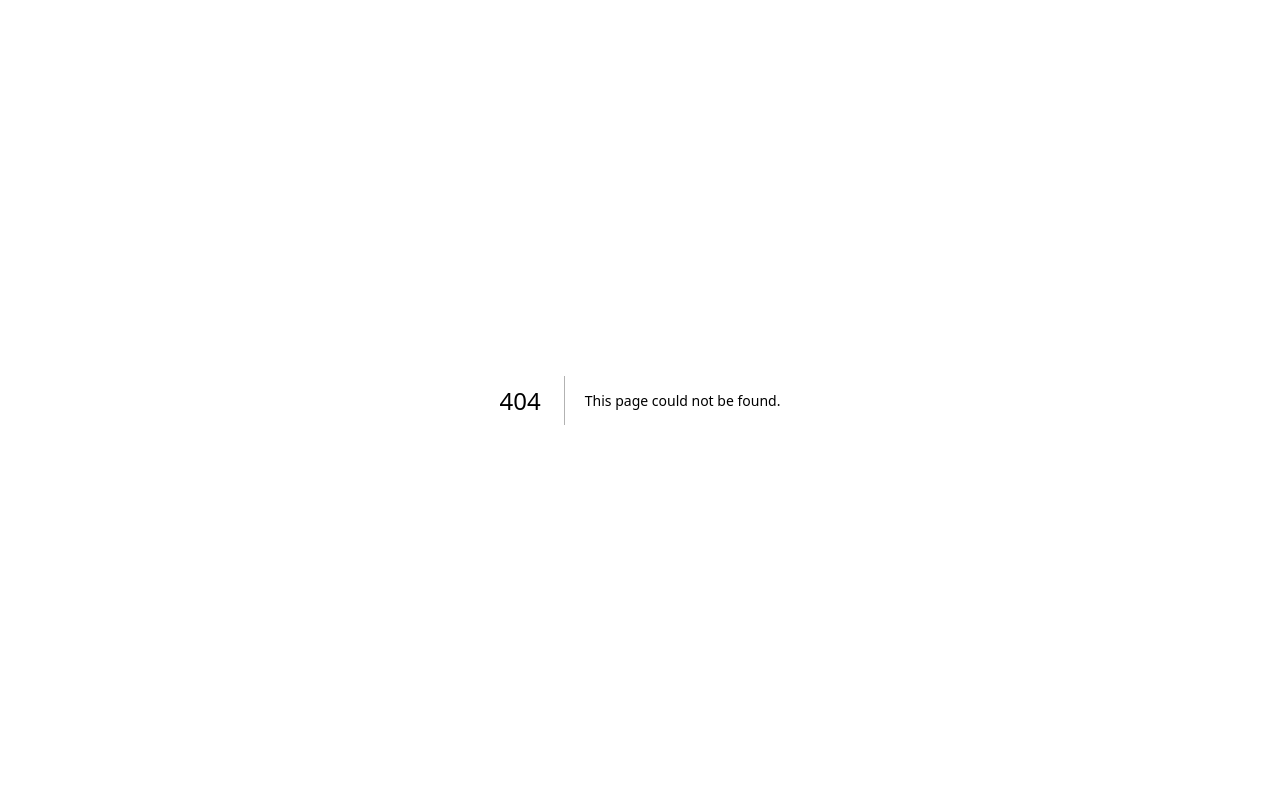
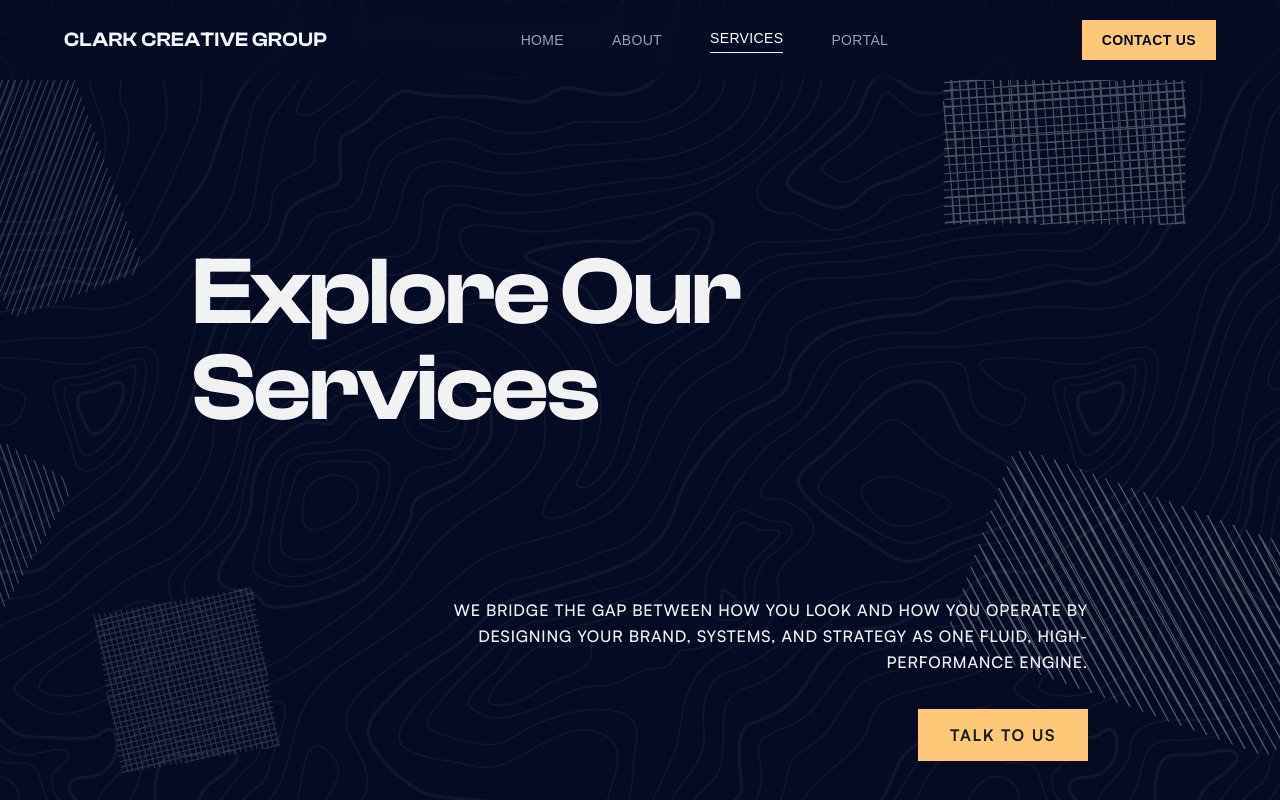
Before and after one commit to MonyVannn/clark-creative-group-website, a Next.js app: page /services in a window 1280 px wide. Before the commit this address had no page. Shown: the top 800 px of the page. Built offline with nearby package versions, Linux system fonts and the light colour scheme.

Commit message:
Feature: add services page and hero section

```diff
--- /dev/null
+++ b/app/components/ShuffleCards.tsx
@@ -0,0 +1,134 @@
+import { motion } from "framer-motion";
+import { useRef, useState } from "react";
+import SpaceSketchModel from "./ui/CoreOverview/SpaceSketchModel";
+import StorySketchModel from "./ui/CoreOverview/StorySketchModel";
+import SystemSketchModel from "./ui/CoreOverview/SystemSketchModel";
+
+type ListOrderItem = "front" | "middle" | "back";
+
+const ShuffleCards = () => {
+  const [order, setOrder] = useState<ListOrderItem[]>([
+    "front",
+    "middle",
+    "back",
+  ]);
+
+  const handleShuffle = (direction: "left" | "right") => {
+    const orderCopy = [...order];
+    if (direction === "left") {
+      orderCopy.push(orderCopy.shift() as ListOrderItem);
+    } else {
+      orderCopy.unshift(orderCopy.pop() as ListOrderItem);
+    }
+    setOrder(orderCopy);
+  };
+
+  return (
+    <div className="grid place-content-center overflow-hidden px-8 py-24 text-slate-50">
+      <div className="relative mx-auto h-[450px] w-full max-w-[800px]">
+        <Card
+          Icon={SpaceSketchModel}
+          title="Space"
+          description="Your environment shapes everything."
+          handleShuffle={handleShuffle}
+          position={order[0]}
+        />
+        <Card
+          Icon={StorySketchModel}
+          title="Story"
+          description="The story you tell about your business is the business."
+          handleShuffle={handleShuffle}
+          position={order[1]}
+        />
+        <Card
+          Icon={SystemSketchModel}
+          title="System"
+          description="Business systems multiply your best work."
+          handleShuffle={handleShuffle}
+          position={order[2]}
+        />
+      </div>
+    </div>
+  );
+};
+
+interface CardProps {
+  handleShuffle: (direction: "left" | "right") => void;
+  title: string;
+  description: string;
+  position: ListOrderItem;
+  Icon: React.ElementType;
+}
+
+const Card = ({
+  handleShuffle,
+  title,
+  description,
+  position,
+  Icon,
+}: CardProps) => {
+  const mousePosRef = useRef(0);
+
+  const onDragStart = (e: MouseEvent) => {
+    mousePosRef.current = e.clientX;
+  };
+
+  const onDragEnd = (e: MouseEvent) => {
+    const diff = mousePosRef.current - e.clientX;
+
+    if (diff > 150) {
+      handleShuffle("left");
+    } else if (diff < -150) {
+      handleShuffle("right");
+    }
+
+    mousePosRef.current = 0;
+  };
+
+  const x =
+    position === "front" ? "0%" : position === "middle" ? "-55%" : "55%";
+  const rotateZ =
+    position === "front" ? "0deg" : position === "middle" ? "-10deg" : "10deg";
+  const zIndex = position === "front" ? "2" : position === "middle" ? "1" : "0";
+
+  const draggable = position === "front";
+
+  return (
+    <motion.div
+      style={{
+        zIndex,
+        transformOrigin: "center center",
+      }}
+      animate={{ rotate: rotateZ, x }}
+      drag
+      dragElastic={0.35}
+      dragListener={draggable}
+      dragConstraints={{
+        top: 0,
+        left: 0,
+        right: 0,
+        bottom: 0,
+      }}
+      onDragStart={onDragStart}
+      onDragEnd={onDragEnd}
+      transition={{
+        duration: 0.35,
+      }}
+      className={`absolute inset-0 m-auto flex flex-col h-[450px] w-[350px] select-none items-center justify-center space-y-6 border-2 border-[#f2f2f2] bg-[#040b22]/70 p-6 shadow-xl backdrop-blur-md ${
+        draggable ? "cursor-grab active:cursor-grabbing" : ""
+      }`}
+    >
+      <div className="h-56 w-56 pointer-events-none mb-2">
+        <Icon className="w-full h-full" />
+      </div>
+      <h3 className="text-center text-3xl font-semibold text-slate-100 font-clash-display">
+        {title}
+      </h3>
+      <p className="text-center text-base text-slate-400 font-satoshi leading-relaxed">
+        {description}
+      </p>
+    </motion.div>
+  );
+};
+
+export default ShuffleCards;
--- a/app/components/aboutpage/AboutHeroSection.tsx
+++ b/app/components/aboutpage/AboutHeroSection.tsx
@@ -1,5 +1,6 @@
 "use client";
 
+import Link from "next/link";
 import RectangleSketch from "../ui/RectangleSketch";
 import SquareSketch from "../ui/SquareSketch";
 
@@ -33,13 +34,12 @@ export default function AboutHeroSection({
         </div>
 
         <div className="self-center md:self-end">
-          <a
-            href="#team"
-            onClick={onCtaClick}
-            className="cursor-pointer bg-[#ffc878] hover:bg-[#ffc878]/80 px-8 py-4 font-satoshi font-medium uppercase text-[#191919] tracking-widest transition-colors duration-300"
+          <Link
+            href="/contact"
+            className="cursor-pointer bg-[#ffc878] hover:bg-[#ffc878]/80 px-8 py-4 font-satoshi font-bold uppercase text-[#191919] tracking-widest transition-colors duration-300"
           >
-            Meet the Team
-          </a>
+            Talk To Us
+          </Link>
         </div>
       </div>
     </section>
--- a/app/components/header/Header.tsx
+++ b/app/components/header/Header.tsx
@@ -8,7 +8,7 @@ import { usePathname } from "next/navigation";
 const navLinks = [
   { href: "/", label: "HOME" },
   { href: "/about", label: "ABOUT" },
-  { href: "#", label: "SERVICES" },
+  { href: "/services", label: "SERVICES" },
   { href: "#", label: "PORTAL" },
 ];
 
--- /dev/null
+++ b/app/components/servicespage/ServicesHeroSection.tsx
@@ -0,0 +1,115 @@
+"use client";
+
+import Link from "next/link";
+import ShuffleCards from "../ShuffleCards";
+import RectangleSketch from "../ui/RectangleSketch";
+import SquareSketch from "../ui/SquareSketch";
+
+interface SketchConfig {
+  id: number;
+  type: "square" | "rectangle";
+  top: string;
+  left: string;
+  rotate: number;
+  opacity: number;
+  scale: number;
+}
+
+const FIXED_SKETCHES: SketchConfig[] = [
+  {
+    id: 1,
+    type: "square",
+    top: "10%",
+    left: "85%",
+    rotate: 45,
+    opacity: 0.35,
+    scale: 1.2,
+  },
+  {
+    id: 2,
+    type: "rectangle",
+    top: "15%",
+    left: "5%",
+    rotate: -20,
+    opacity: 0.25,
+    scale: 0.9,
+  },
+  {
+    id: 3,
+    type: "rectangle",
+    top: "75%",
+    left: "85%",
+    rotate: 110,
+    opacity: 0.4,
+    scale: 1.3,
+  },
+  {
+    id: 4,
+    type: "square",
+    top: "80%",
+    left: "10%",
+    rotate: 35,
+    opacity: 0.2,
+    scale: 0.8,
+  },
+  {
+    id: 5,
+    type: "rectangle",
+    top: "45%",
+    left: "-5%",
+    rotate: -60,
+    opacity: 0.3,
+    scale: 1.0,
+  },
+];
+
+export default function ServicesHeroSection() {
+  return (
+    <section className="relative flex min-h-screen flex-col items-center justify-center pt-32 pb-24 text-center ">
+      {/* Background Sketches */}
+      <div className="absolute inset-0 z-0 pointer-events-none ">
+        {FIXED_SKETCHES.map((sketch) => (
+          <div
+            key={sketch.id}
+            className="absolute w-64 h-64 md:w-96 md:h-96"
+            style={{
+              top: sketch.top,
+              left: sketch.left,
+              transform: `translate(-50%, -50%) rotate(${sketch.rotate}deg) scale(${sketch.scale})`,
+              opacity: sketch.opacity,
+            }}
+          >
+            {sketch.type === "square" ? (
+              <SquareSketch className="w-full h-full" />
+            ) : (
+              <RectangleSketch className="w-full h-full" />
+            )}
+          </div>
+        ))}
+      </div>
+
+      <div className="relative z-10 flex flex-col items-end justify-center">
+        <h1 className="font-clash-display text-center md:text-left text-5xl md:text-7xl lg:text-6xl xl:text-8xl font-semibold text-[#f2f2f2] max-w-3xl lg:max-w-4xl tracking-tight">
+          Explore Our Services
+        </h1>
+
+        <div className="font-satoshi text-center md:text-right font-medium uppercase text-[#f2f2f2] text-sm md:text-base leading-relaxed tracking-wider space-y-6 max-w-sm md:max-w-lg lg:max-w-2xl xl:max-w-2xl mt-20 md:mt-40 mb-12">
+          <p>
+            We bridge the gap between how you look and how you operate by
+            designing your brand, systems, and strategy as one fluid,
+            high-performance engine.
+          </p>
+        </div>
+
+        <div className="self-center md:self-end">
+          <Link
+            href="/contact"
+            className="cursor-pointer bg-[#ffc878] hover:bg-[#ffc878]/80 px-8 py-4 font-satoshi font-bold uppercase text-[#191919] tracking-widest transition-colors duration-300"
+          >
+            Talk To Us
+          </Link>
+        </div>
+      </div>
+    </section>
+  );
+}
--- /dev/null
+++ b/app/services/page.tsx
@@ -0,0 +1,25 @@
+import Header from "../components/header/Header";
+import { ThemeProvider } from "../components/contexts/ThemeContext";
+import Line from "../components/ui/Line";
+import Footer from "../components/footer/Footer";
+import ServicesHeroSection from "../components/servicespage/ServicesHeroSection";
+import NoPreloaderGate from "../components/layout/NoPreloaderGate";
+
+export default function Page() {
+  return (
+    <NoPreloaderGate>
+      <ThemeProvider>
+        <main className="min-h-screen">
+          <Header />
+          <div className="relative min-h-screen overflow-x-hidden">
+            <div className="relative z-10 px-8 md:px-6 lg:px-16">
+              <ServicesHeroSection />
+            </div>
+          </div>
+          <Line />
+          <Footer />
+        </main>
+      </ThemeProvider>
+    </NoPreloaderGate>
+  );
+}
```
